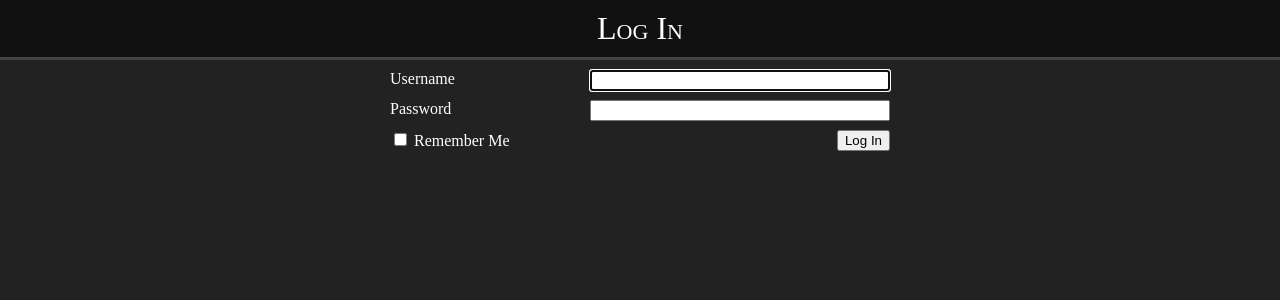
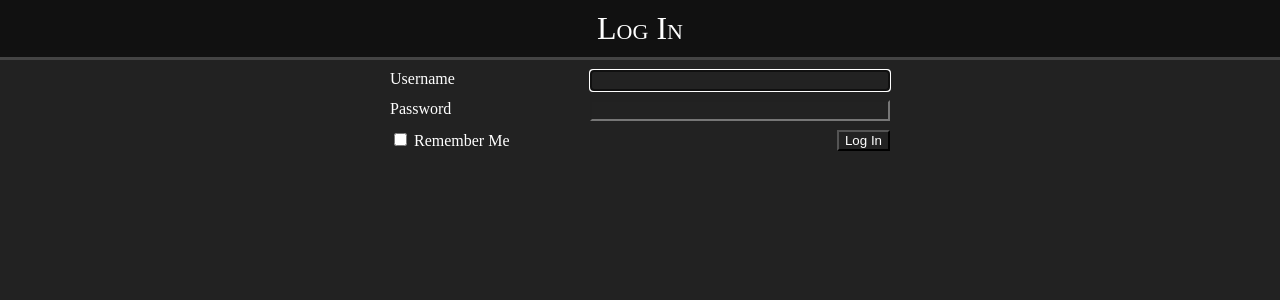
Before and after one commit to spurll/tournament, a Flask app: a page that uses tournament/templates/base.html in a window 1280 px wide. Shown: the top 300 px of the page. Run offline with Flask 2, Linux system fonts and the light colour scheme; parts of the project's set-up code (start-up, migrations or seed data) failed here and were passed over.

Commit message:
Improve field styling

```diff
--- a/sample_config.py
+++ b/sample_config.py
@@ -10,6 +10,7 @@
 # SQLAlchemy
 basedir = path.abspath(path.dirname(__file__))
 SQLALCHEMY_DATABASE_URI = 'sqlite:///{}'.format(path.join(basedir, 'app.db'))
+SQLALCHEMY_TRACK_MODIFICATIONS = False
 
 # LDAP
 LDAP_URI = 'ldap://YOUR.LDAP.URI'
--- a/tournament/templates/base.html
+++ b/tournament/templates/base.html
@@ -69,9 +69,9 @@
 			table { width: 100%; margin-top: 5px; margin-bottom: 10px; }
 			th { text-align: left; font-variant: small-caps; }
 
+			input { color: #ffffff; background-color: transparent; }
 			input[type="text"] { width: 100%; }
 			input[type="password"] { width: 100%; }
-			input { color: #000000; }
 		</style>
 
 		<link rel="shortcut icon" href="{{url_for('static', filename='icon.png')}}"/>
```
